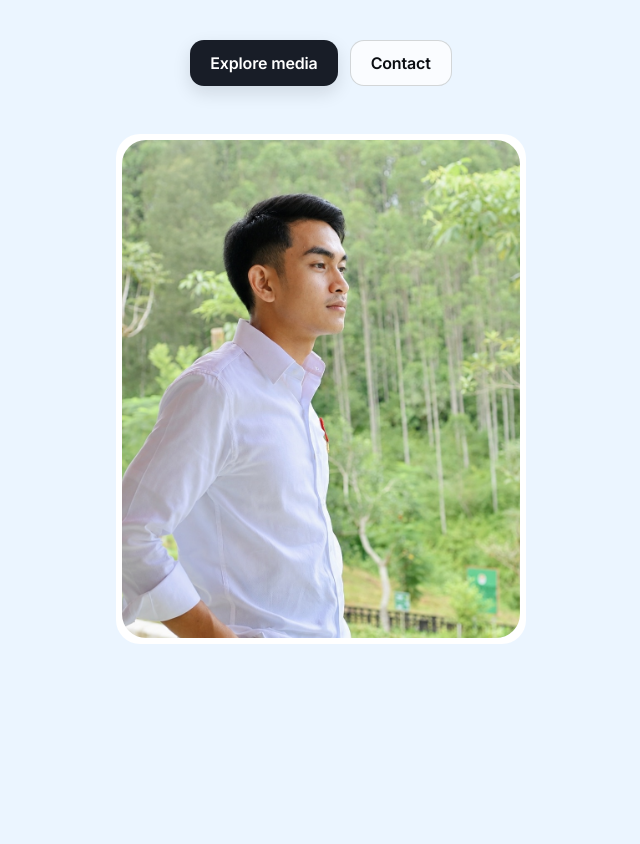
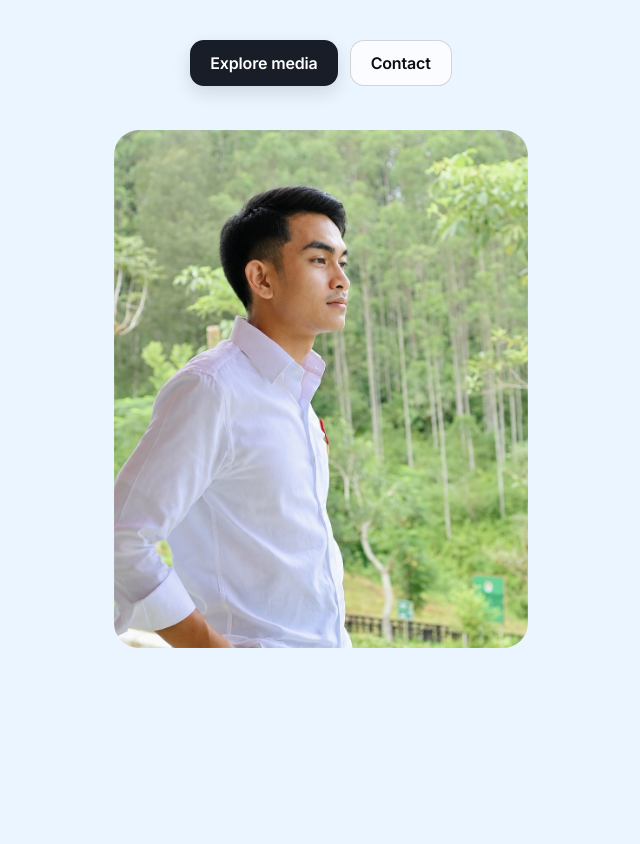
Before and after one commit to LionerHakim/JRHs, a React (Vite) app: page / in a window 1280 px wide. Shown: the part 389-1233 px from the top of the page, without its empty margins (319-959 px from the left). Built offline with nearby package versions, Linux system fonts and the light colour scheme.

Commit message:
Slightly enlarge profile photo

```diff
--- a/src/index.css
+++ b/src/index.css
@@ -2724,3 +2724,7 @@ button,.hero-pill,.ghost-pill,.project-link,.media-links a{
 @media (max-width:640px){
   .wordmark{gap:0 !important;padding:4px 8px 4px 4px !important;font-size:17px !important;}
 }
+
+
+/* Hero portrait — slightly larger */
+.portrait-frame img{transform:scale(1.04);transform-origin:center;}
```
